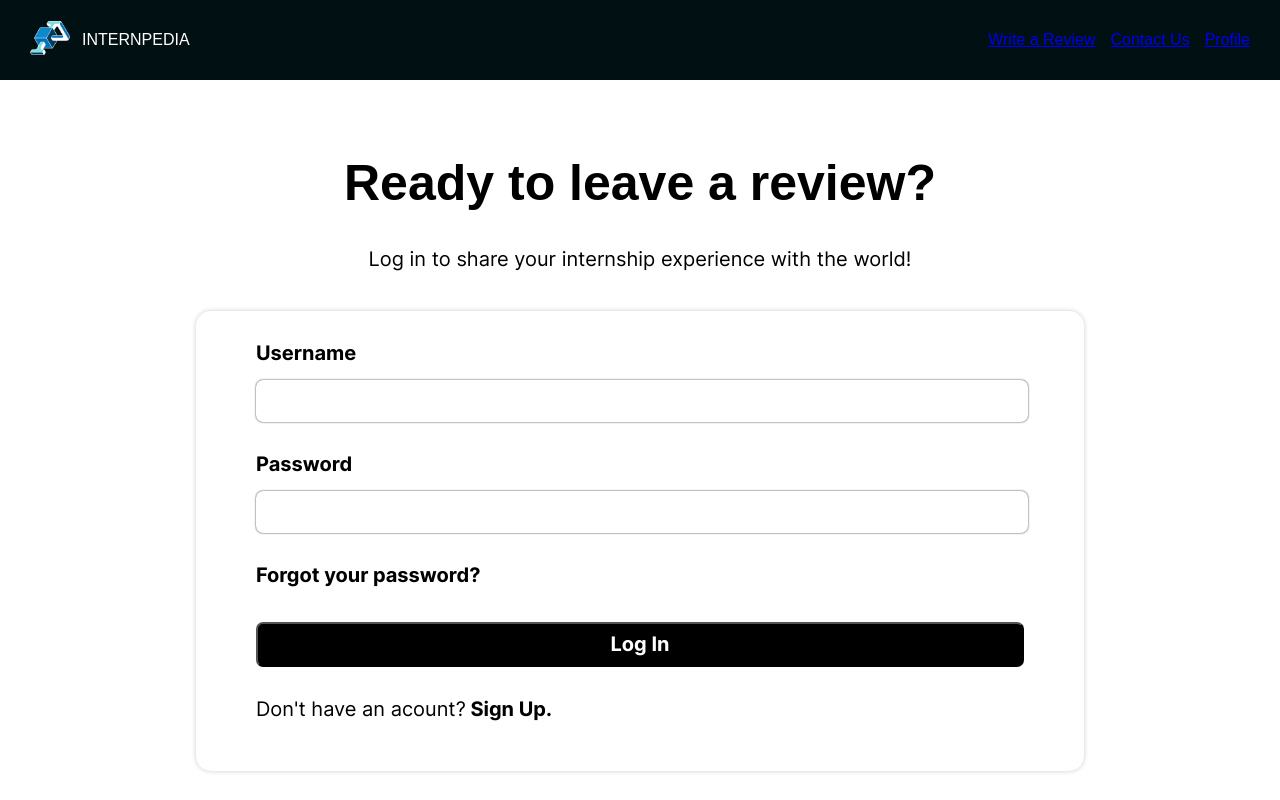
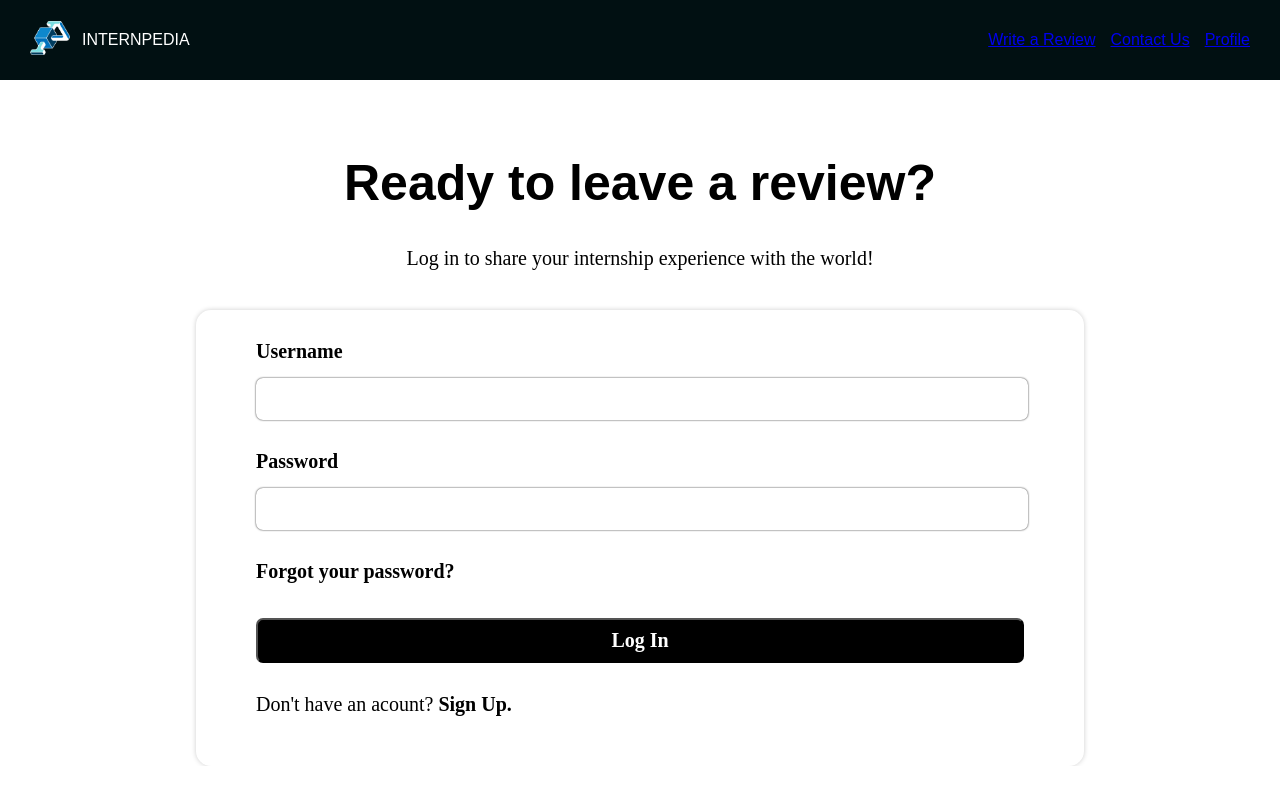
Before and after one commit to internpedia/frontend, a React (Create React App) app: page /login in a window 1280 px wide. Built offline with nearby package versions, Linux system fonts and the light colour scheme.

Commit message:
some fixes

```diff
--- a/src/App.js
+++ b/src/App.js
@@ -16,6 +16,7 @@ function App() {
     <>
       <Header />
       <main>
+        <body>
           {/* <>
       <Link to="/">Home</Link>
       <Link to="/about">About</Link>
@@ -32,6 +33,7 @@ function App() {
               <Route path="/search" element={<SearchPage />} />
             </Routes>
           </BrowserRouter>
+        </body>
       </main>
     </>
   );
--- a/src/components/Header.js
+++ b/src/components/Header.js
@@ -2,30 +2,29 @@ import React from "react";
 import "./Header.css";
 import { rich_black, white } from "../colors";
 import { Link, BrowserRouter as Router } from "react-router-dom";
-import ReviewPage from '/Users/siasama/Desktop/frontend-sia/src/pages/ReviewPage.js';
-
-
 
 function Header() {
   return (
-
     <div
       className="headerContainer"
       style={{ backgroundColor: rich_black, color: white }}
     >
       <div className="inlineContent">
         <div class="logo">
-          <img src="/images/IP_LOGO.png" alt='logo' className="headerLogo" style={{ width: '40px', height: '40px' }}/>
+          <img
+            src="/images/IP_LOGO.png"
+            alt="logo"
+            className="headerLogo"
+            style={{ width: "40px", height: "40px" }}
+          />
         </div>
         <div class="internpedia" style={{ marginLeft: "12px" }}>
           INTERNPEDIA
         </div>
       </div>
       <div className="inlineContent">
-
         <Router>
-
-          <Link to="/Users/siasama/Desktop/frontend-sia/src/pages/ReviewPage.js">Write a Review</Link>
+          <Link to="/">Write a Review</Link>
           <Link to="/" style={{ marginLeft: "15px", marginRight: "15px" }}>
             Contact Us
           </Link>
--- a/src/index.css
+++ b/src/index.css
@@ -1,18 +1,20 @@
+/* @font-face {
+  font-family: "Inter Regular";
+  src: url("../public/fonts/Inter-Black.woff") format("woff");
+} */
+
 body {
   margin: 0;
-  font-family: -apple-system, BlinkMacSystemFont, 'Segoe UI', 'Roboto', 'Oxygen',
-    'Ubuntu', 'Cantarell', 'Fira Sans', 'Droid Sans', 'Helvetica Neue',
-    sans-serif;
+  overflow: hidden;
+  /* font-family: "Inter Regular", sans-serif; */
+  /* font-family: "Inter Regular", -apple-system, BlinkMacSystemFont, "Segoe UI",
+    "Roboto", "Oxygen", "Ubuntu", "Cantarell", "Fira Sans", "Droid Sans",
+    "Helvetica Neue", sans-serif;
   -webkit-font-smoothing: antialiased;
-  -moz-osx-font-smoothing: grayscale;
+  -moz-osx-font-smoothing: grayscale; */
 }
 
 code {
-  font-family: source-code-pro, Menlo, Monaco, Consolas, 'Courier New',
+  font-family: source-code-pro, Menlo, Monaco, Consolas, "Courier New",
     monospace;
 }
-
-@font-face {
-  font-family: 'Inter Regular';
-  src: url('./pages/fonts/Inter-VariableFont_slnt,wght.ttf');
-}
```
Also changed, not shown: src/App.css (+5 -5 lines), src/pages/fonts/Inter-VariableFont_slnt,wght.ttf (deleted), 1 other file (tests, documents, lock files or other folders). Lines whose indentation alone changed are shown as unchanged.
